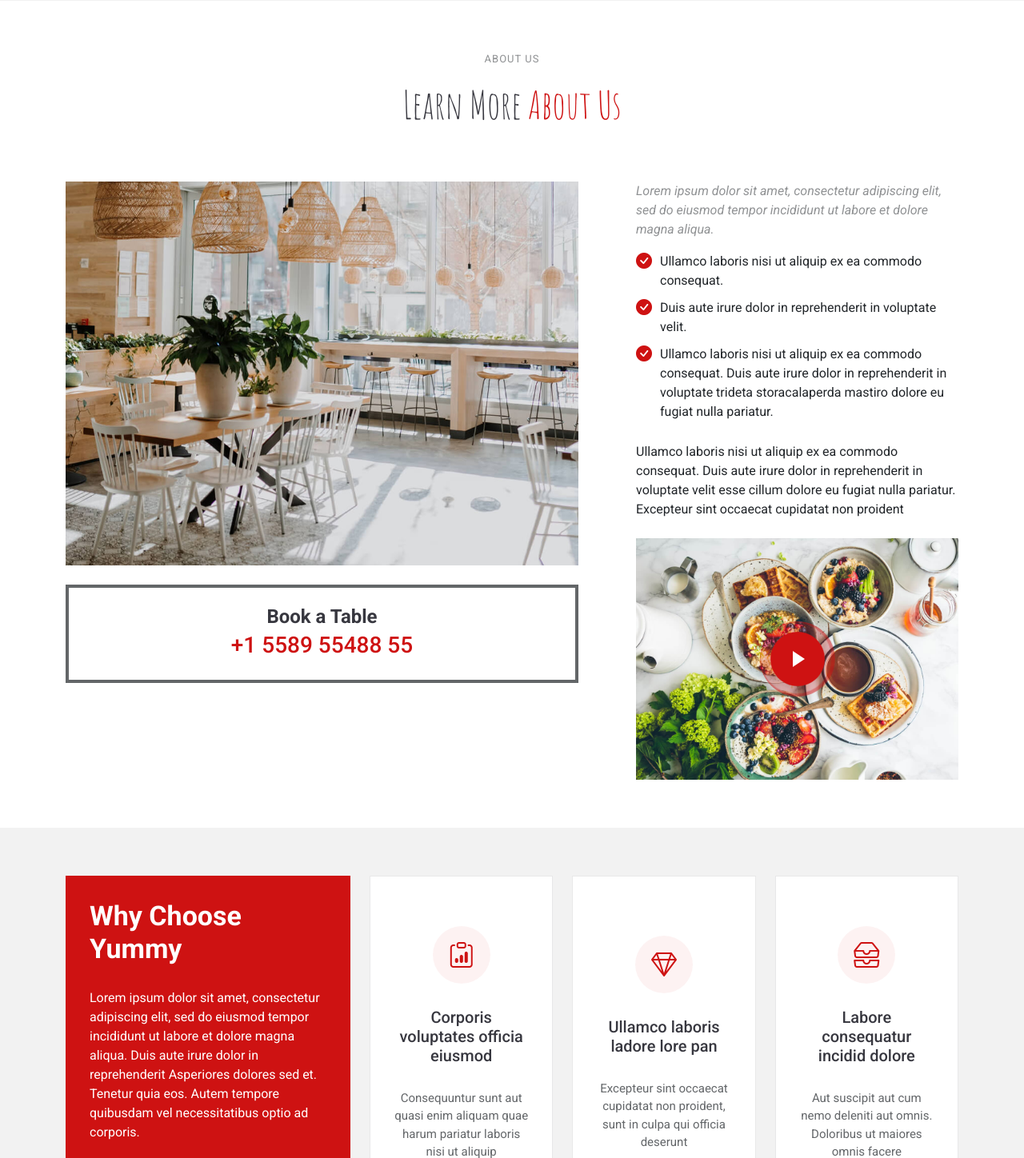
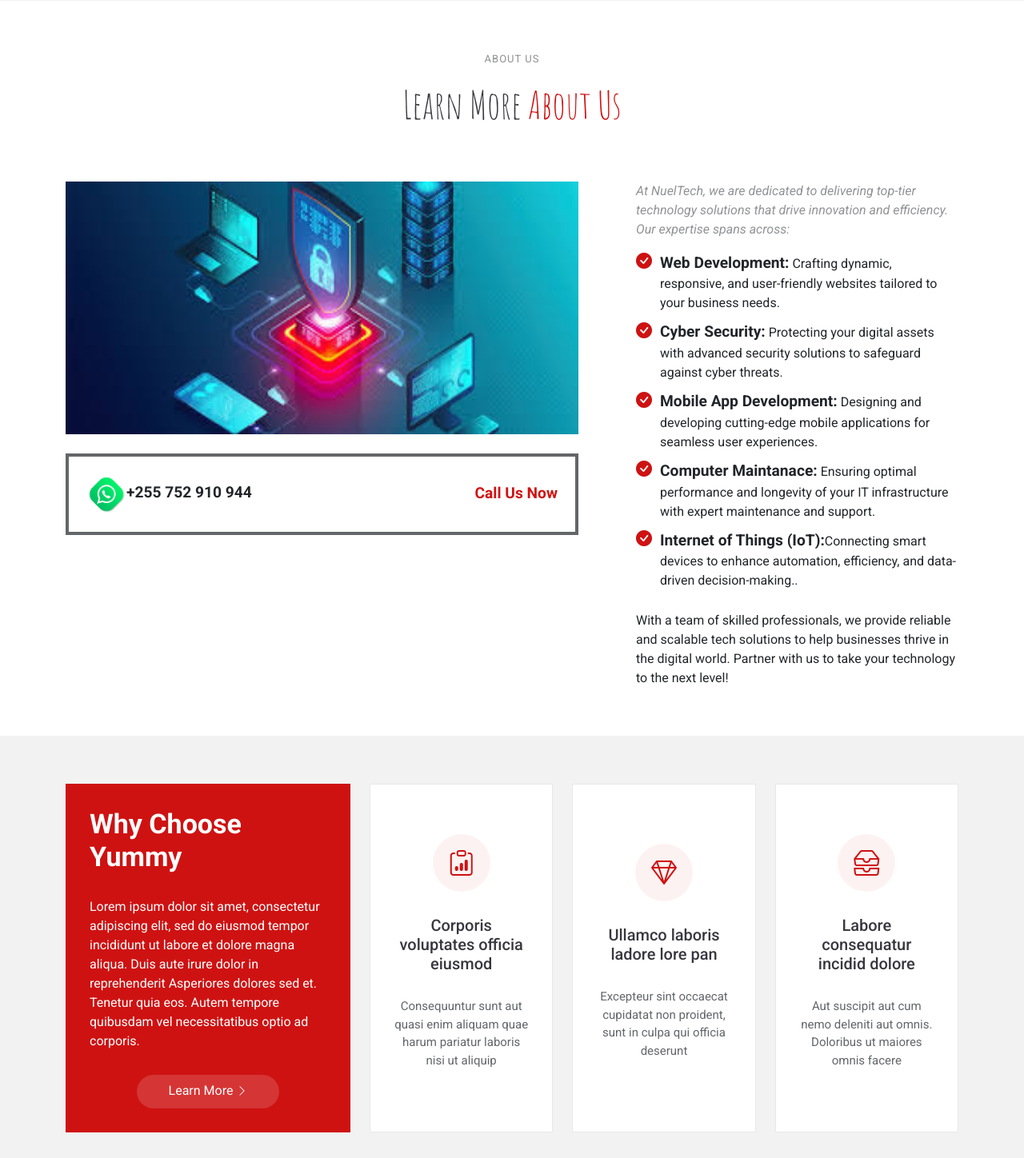
Before and after one commit to NueL72/emma-portfolio, a PHP site: page / in a window 1280 px wide. Shown: the part 572-2020 px from the top of the page at 80% size. Run offline with PHP 8.4, Linux system fonts and the light colour scheme.

Commit message:
aboutus done

```diff
--- a/assets/css/main.css
+++ b/assets/css/main.css
@@ -903,7 +903,6 @@ section,
 }
 
 .about .book-a-table {
-  text-align: center;
   border: 4px solid color-mix(in srgb, var(--default-color), transparent 30%);
   padding: 22px;
 }
--- a/index.html
+++ b/index.html
@@ -119,35 +119,27 @@
 
         <div class="row gy-4">
           <div class="col-lg-7" data-aos="fade-up" data-aos-delay="100">
-            <img src="assets/img/about.jpg" class="img-fluid mb-4" alt="">
+            <img src="assets/img/aboutus.jfif" class="img-fluid mb-4" alt="" style="width: 100%;height: 50%;">
             <div class="book-a-table">
-              <h3>Book a Table</h3>
-              <p>+1 5589 55488 55</p>
+                <img src="assets/img/watsup.jfif" alt="" style="width: 50px;height: 50px;"><span style="font-weight: bolder;font-size: larger;">+255 752 910 944</span>
+                <span style="float: right; font-weight: bolder; font-size: larger;color:#d11111;padding-top:10px">Call Us Now</span>
             </div>
           </div>
           <div class="col-lg-5" data-aos="fade-up" data-aos-delay="250">
             <div class="content ps-0 ps-lg-5">
               <p class="fst-italic">
-                Lorem ipsum dolor sit amet, consectetur adipiscing elit, sed do eiusmod tempor incididunt ut labore et dolore
-                magna aliqua.
+                At NuelTech, we are dedicated to delivering top-tier technology solutions that drive innovation and efficiency. Our expertise spans across:
               </p>
               <ul>
-                <li><i class="bi bi-check-circle-fill"></i> <span>Ullamco laboris nisi ut aliquip ex ea commodo consequat.</span></li>
-                <li><i class="bi bi-check-circle-fill"></i> <span>Duis aute irure dolor in reprehenderit in voluptate velit.</span></li>
-                <li><i class="bi bi-check-circle-fill"></i> <span>Ullamco laboris nisi ut aliquip ex ea commodo consequat. Duis aute irure dolor in reprehenderit in voluptate trideta storacalaperda mastiro dolore eu fugiat nulla pariatur.</span></li>
+                <li><i class="bi bi-check-circle-fill"></i><span style="font-weight: bold;font-size: larger;">Web Development:</span><span>  Crafting dynamic, responsive, and user-friendly websites tailored to your business needs.</span></li>
+                <li><i class="bi bi-check-circle-fill"></i><span style="font-weight: bold;font-size: larger;">Cyber Security:</span><span> Protecting your digital assets with advanced security solutions to safeguard against cyber threats.</span></li>
+                <li><i class="bi bi-check-circle-fill"></i><span style="font-weight: bold;font-size: larger;">Mobile App Development:</span><span>  Designing and developing cutting-edge mobile applications for seamless user experiences.</span></li>
+                <li><i class="bi bi-check-circle-fill"></i><span style="font-weight: bold;font-size: larger;">Computer Maintanace:</span><span> Ensuring optimal performance and longevity of your IT infrastructure with expert maintenance and support.</span></li>
+                <li><i class="bi bi-check-circle-fill"></i><span style="font-weight: bold;font-size: larger;">Internet of Things (IoT):</span><span>Connecting smart devices to enhance automation, efficiency, and data-driven decision-making..</span></li>
               </ul>
               <p>
-                Ullamco laboris nisi ut aliquip ex ea commodo consequat. Duis aute irure dolor in reprehenderit in voluptate
-                velit esse cillum dolore eu fugiat nulla pariatur. Excepteur sint occaecat cupidatat non proident
+                With a team of skilled professionals, we provide reliable and scalable tech solutions to help businesses thrive in the digital world. Partner with us to take your technology to the next level!
               </p>
-
-              <div class="position-relative mt-4">
-                <img src="assets/img/about-2.jpg" class="img-fluid" alt="">
-                <a href="https://www.youtube.com/watch?v=Y7f98aduVJ8" class="glightbox pulsating-play-btn"></a>
-              </div>
-            </div>
-          </div>
-        </div>
 
       </div>
 
```
Also changed, not shown: assets/img/aboutus.jfif (added), assets/img/iot.jfif (added), assets/img/watsup.jfif (added), 1 other file.
